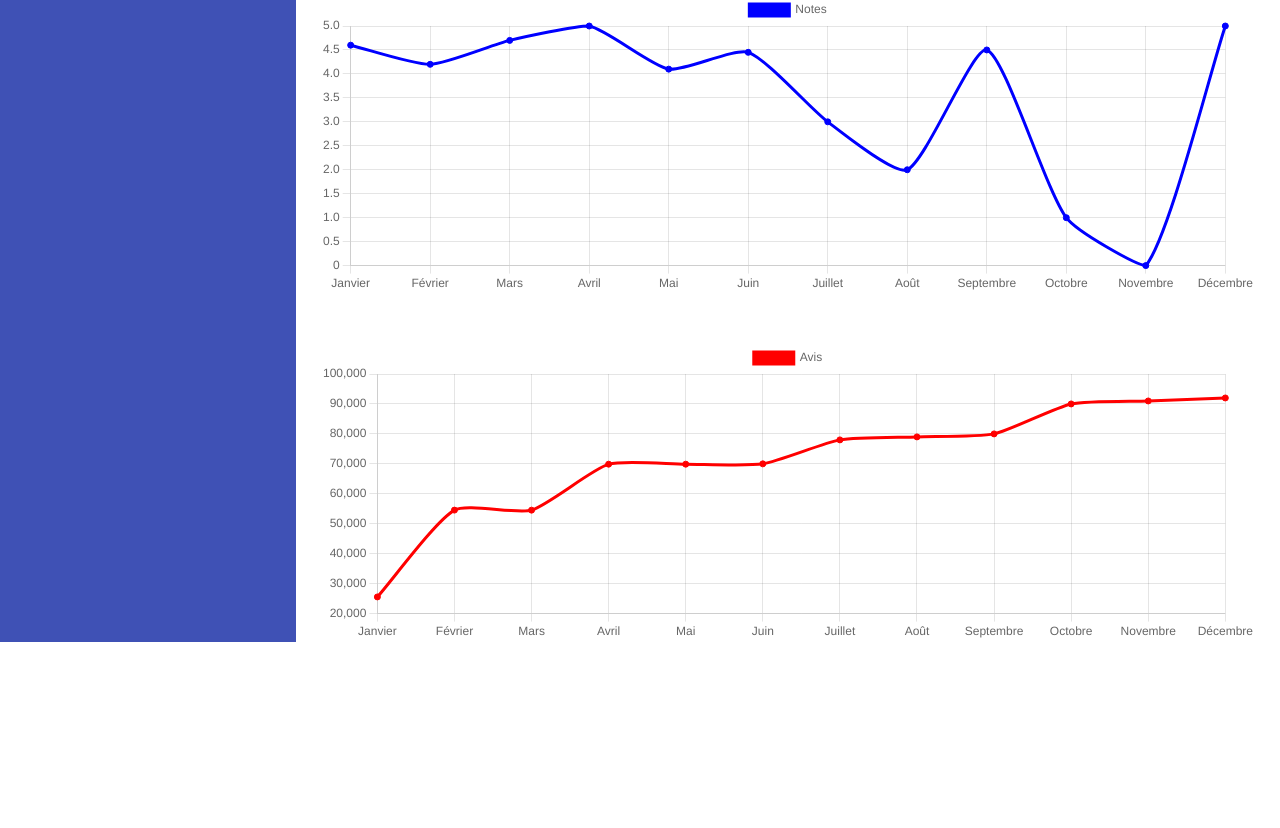
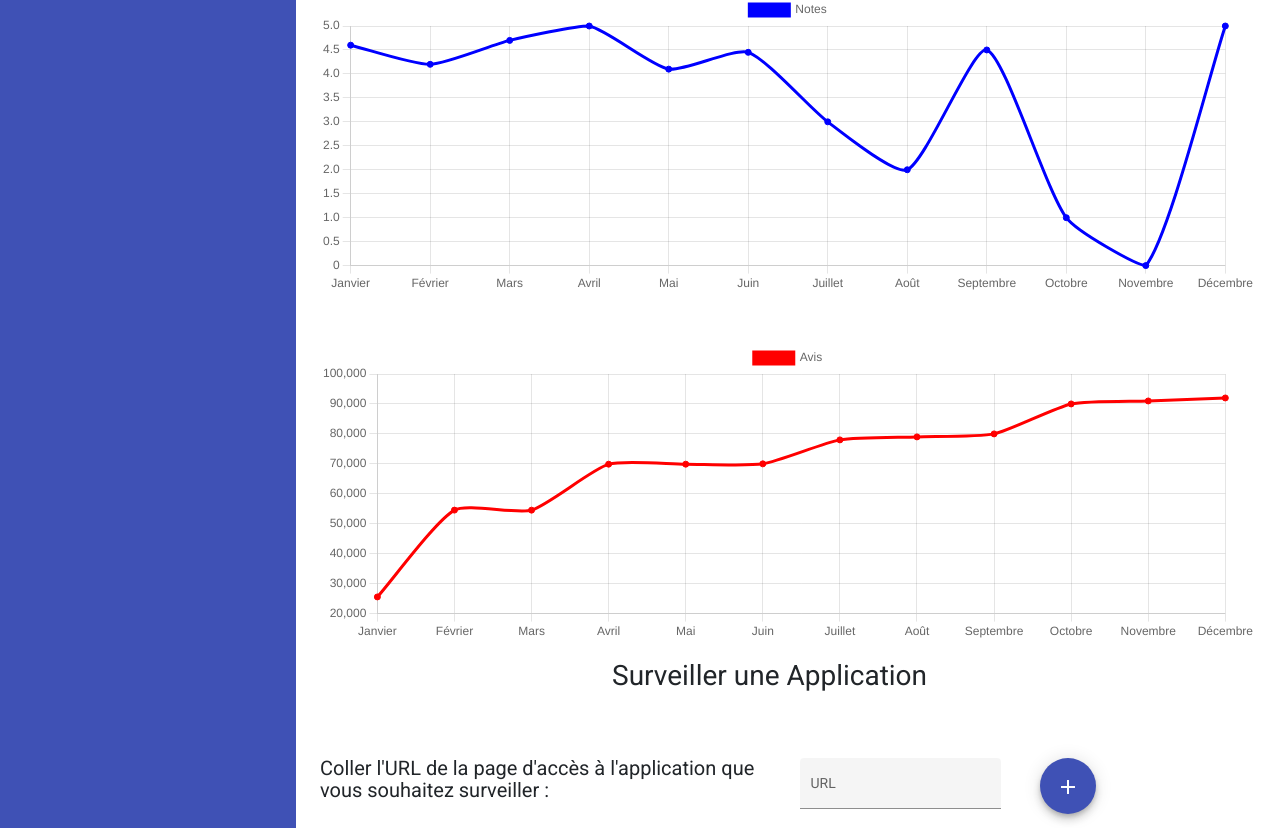
Before and after one commit to Thunderheads/front-angular, an Angular app: page / in a window 1280 px wide. Shown: the part 913-1741 px from the top of the page. Before the commit the page ends 1555 px from the top, so only its background shows below. Built offline with nearby package versions, Linux system fonts and the light colour scheme.

Commit message:
"commit début fonctionnalité ajouter"

```diff
--- /dev/null
+++ b/src/app/ajouter/ajouter.component.html
@@ -0,0 +1,19 @@
+<div class="row justify-content-around">
+  <span class="col-5 p-4 fs-3">Surveiller une Application</span>
+</div>
+<div class="row align-content-around pt-5">
+  <div class="col-6">
+    <span class="fs-5">Coller l'URL de la page d'accès à l'application que vous souhaitez surveiller :</span>
+  </div>
+  <div class="col-3">
+    <mat-form-field appearance="fill">
+      <mat-label>URL</mat-label>
+      <input matInput>
+    </mat-form-field>
+  </div>
+  <div class="col-2">
+    <button mat-fab color="primary" >
+      <mat-icon >add</mat-icon>
+    </button>
+  </div>
+</div>
--- /dev/null
+++ b/src/app/ajouter/ajouter.component.ts
@@ -0,0 +1,15 @@
+import { Component, OnInit } from '@angular/core';
+
+@Component({
+  selector: 'app-ajouter',
+  templateUrl: './ajouter.component.html',
+  styleUrls: ['./ajouter.component.css']
+})
+export class AjouterComponent implements OnInit {
+
+  constructor() { }
+
+  ngOnInit(): void {
+  }
+
+}
--- a/src/app/app.component.html
+++ b/src/app/app.component.html
@@ -38,6 +38,7 @@
   <div class="col-9">
     <app-dashboard></app-dashboard>
     <app-afficher></app-afficher>
+    <app-ajouter></app-ajouter>
 
   </div>
 </div>
--- a/src/app/dashboard/dashboard.component.html
+++ b/src/app/dashboard/dashboard.component.html
@@ -1,6 +1,6 @@
 <div class="row justify-content-center">
   <div class="col-2">
-    <h1 class="p-4 fw-bold textBlue"> APPLICATIONS </h1>
+    <h1 class="p-4  textBlue"> APPLICATIONS </h1>
   </div>
 </div>
 <div class="row align-content-around mb-5 mt-5">
```
Also changed, not shown: src/app/app.module.ts (+8 -2 lines), src/app/ajouter/ajouter.component.css (added), 1 other file (tests, documents, lock files or other folders).
